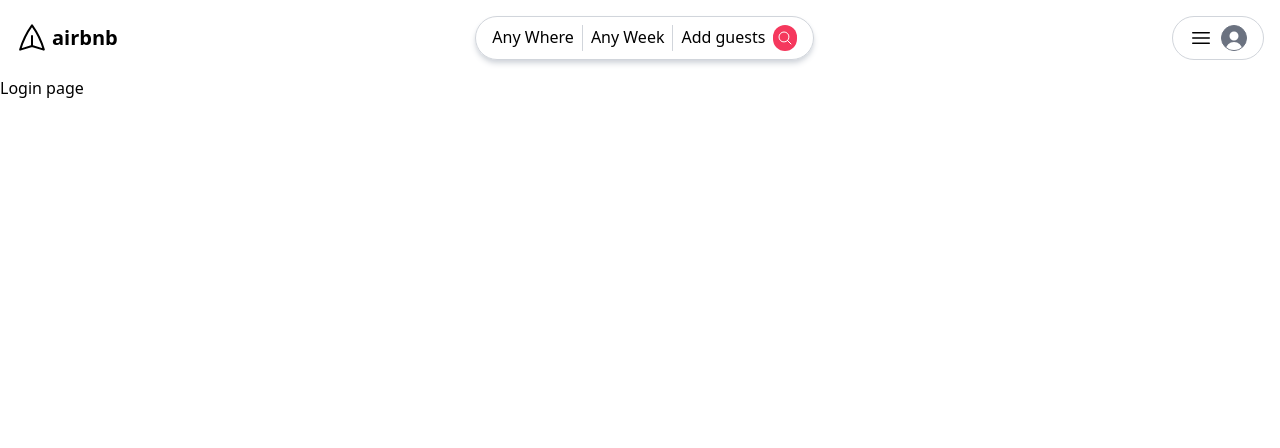
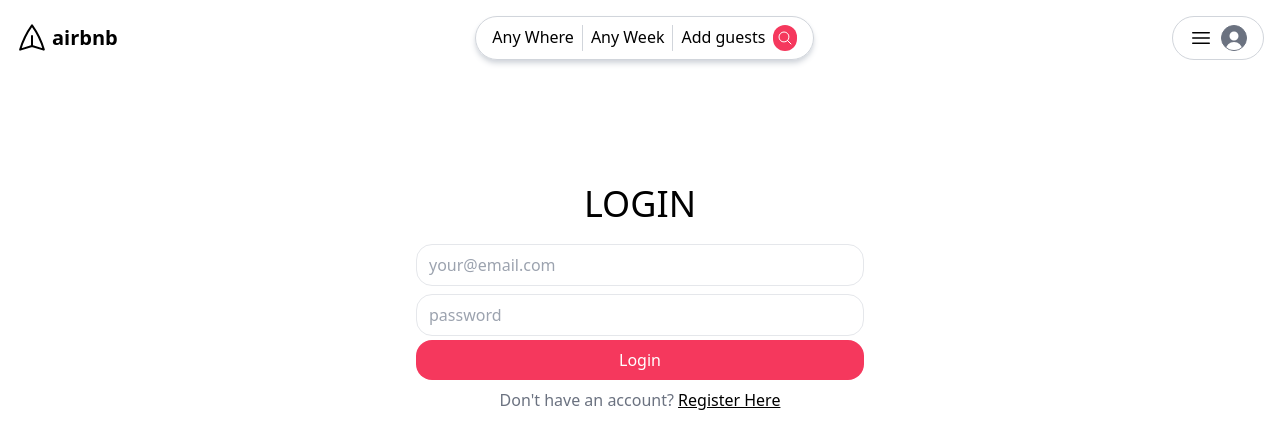
Before and after one commit to AryanT10/airBnb-Clone_MERN, a React (Vite) app in the folder client/: page /login in a window 1280 px wide. Shown: the top 448 px of the page. Built offline with nearby package versions, Linux system fonts and the light colour scheme.

Commit message:
feat: Login Register page

```diff
--- a/client/src/Header.jsx
+++ b/client/src/Header.jsx
@@ -3,7 +3,7 @@
 export default function Header() {
 	return (
 		<div>
-			<header className="p-4 flex justify-between">
+			<header className="flex justify-between">
 				<a href="" className="flex items-center gap-1">
 					<svg xmlns="http://www.w3.org/2000/svg" fill="none" viewBox="0 0 24 24" strokeWidth={1.5} stroke="currentColor" className="w-8 h-8 -rotate-90">
 						<path strokeLinecap="round" strokeLinejoin="round" d="M6 12L3.269 3.126A59.768 59.768 0 0121.485 12 59.77 59.77 0 013.27 20.876L5.999 12zm0 0h7.5" />
--- a/client/src/Layout.jsx
+++ b/client/src/Layout.jsx
@@ -3,7 +3,7 @@
 
 export default function Layout() {
 	return (
-		<div>
+		<div className="p-4 flex flex-col min-h-screen">
 			<Header />
 			<Outlet />
 		</div>
--- a/client/src/index.css
+++ b/client/src/index.css
@@ -1,3 +1,16 @@
 @tailwind base;
 @tailwind components;
 @tailwind utilities;
+
+input[type="text"],input[type="password"],input[type="email"] {
+	@apply w-full border my-1 py-2 px-3 rounded-2xl ;
+}
+
+button{
+	@apply bg-gray-300;
+}
+
+button.primary{
+	background-color: #f5385d;
+	@apply bg-primary p-2 w-full text-white rounded-2xl;
+}
--- a/client/src/pages/IndexPage.jsx
+++ b/client/src/pages/IndexPage.jsx
@@ -1,6 +1,3 @@
-import { Link } from 'react-router-dom';
-import Header from '../Header';
-
 export default function IndexPage() {
 	return (
 		<div>
--- a/client/src/pages/LoginPage.jsx
+++ b/client/src/pages/LoginPage.jsx
@@ -1,3 +1,19 @@
+import { Link } from 'react-router-dom';
+
 export default function LoginPage() {
-	return 'Login page'
+	return (
+		<div className="mt-4 grow flex items-center justify-around">
+			<div className="mb-64">
+				<h1 className="text-4xl text-center mb-4"> LOGIN </h1>
+				<form className="max-w-md mx-auto">
+					<input type="email" placeholder="your@email.com" />
+					<input type="password" placeholder="password" />
+					<button className="primary">Login</button>
+					<div className="text-center py-2 text-gray-500">
+						Don't have an account? <Link className="underline text-black" to={'/register'}>Register Here</Link>
+					</div>
+				</form>
+			</div>
+		</div>
+	);
 }
--- /dev/null
+++ b/client/src/pages/RegisterPage.jsx
@@ -0,0 +1,7 @@
+import React from 'react'
+
+export default function RegisterPage() {
+  return (
+	<div>RegisterPage</div>
+  )
+}
```
